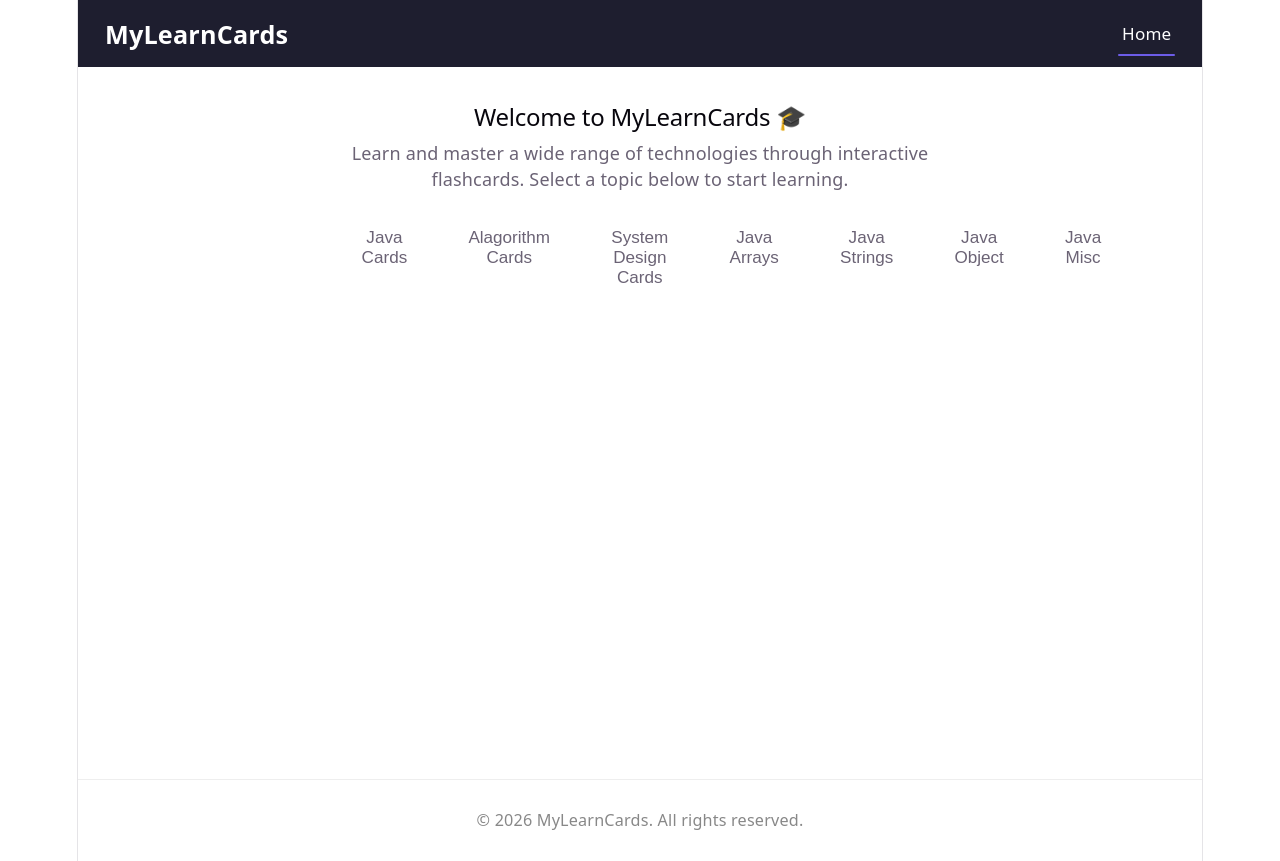
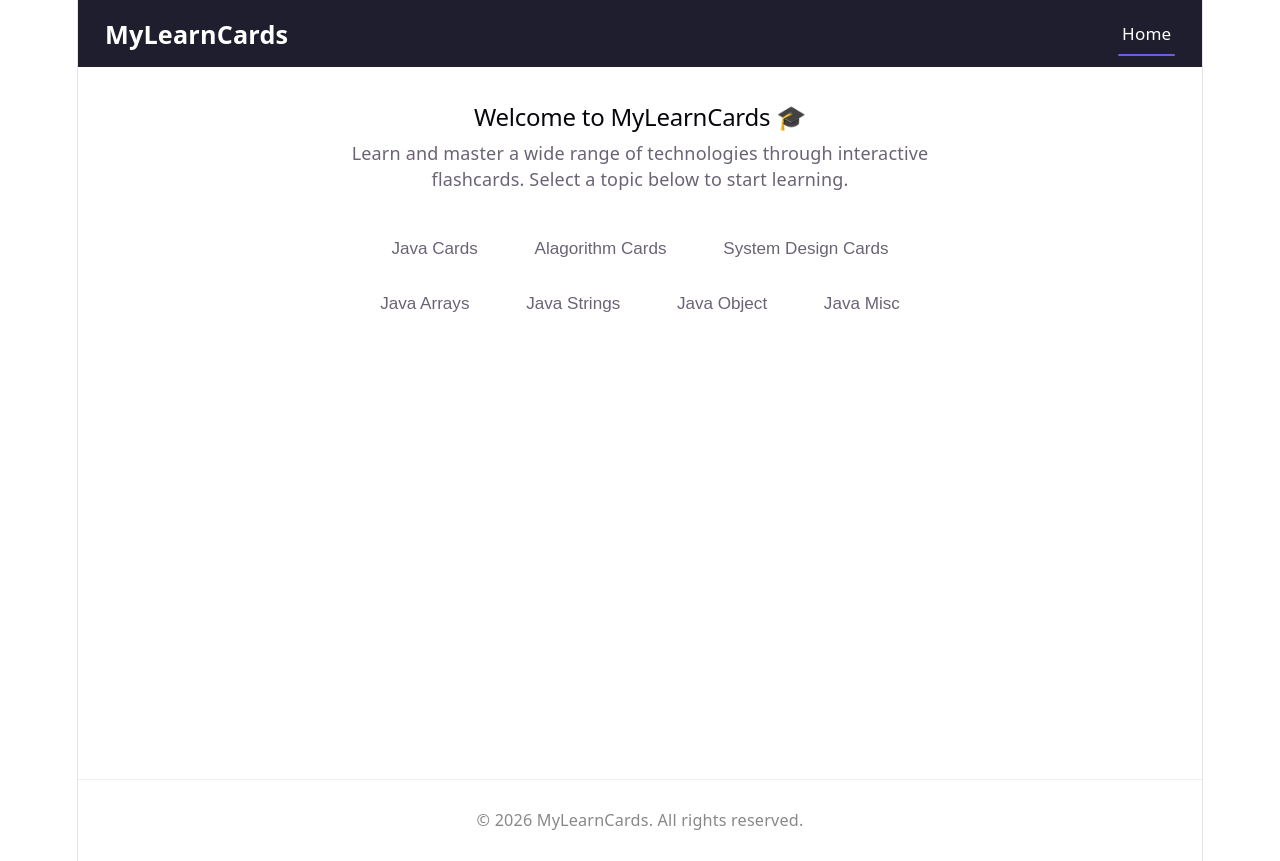
Before and after one commit to Nagendra-git/MyLearning-flash-cards, a React (Vite) app: page / in a window 1280 px wide. Built offline with nearby package versions, Linux system fonts and the light colour scheme.

Commit message:
Resolved the page overflow issue

```diff
--- a/src/styles/Home.css
+++ b/src/styles/Home.css
@@ -1,6 +1,7 @@
 .home-page {
   max-width: 600px;
   margin: 0 auto;
+  padding: 0 1rem;
 }
 
 .home-page p {
@@ -10,20 +11,27 @@
 .topic-list {
   list-style: none;
   display: flex;
-  gap: 1rem;
+  flex-wrap: wrap;      /* allow buttons to drop to new rows */
+  gap: 0.75rem;
   padding: 0;
-  margin: 1.5rem 0;
+  margin: 2rem 0 1.5rem; /* pushes the row down from the intro text */
+  justify-content: center; /* optional: centers the buttons */
+}
+
+.topic-list li {
+  flex: 0 1 auto;
 }
 
 .topic-btn {
   background: var(--surface-color);
   color: var(--text-color);
   border: 1px solid var(--border-color);
-  padding: 0.5rem 1.2rem;
+  padding: 0.6rem 1.2rem;
   border-radius: 6px;
   cursor: pointer;
   font-weight: 500;
   font-size: 0.95rem;
+  white-space: nowrap;   /* keep each label on one line */
   transition: background 0.2s ease, border-color 0.2s ease;
 }
 
```
